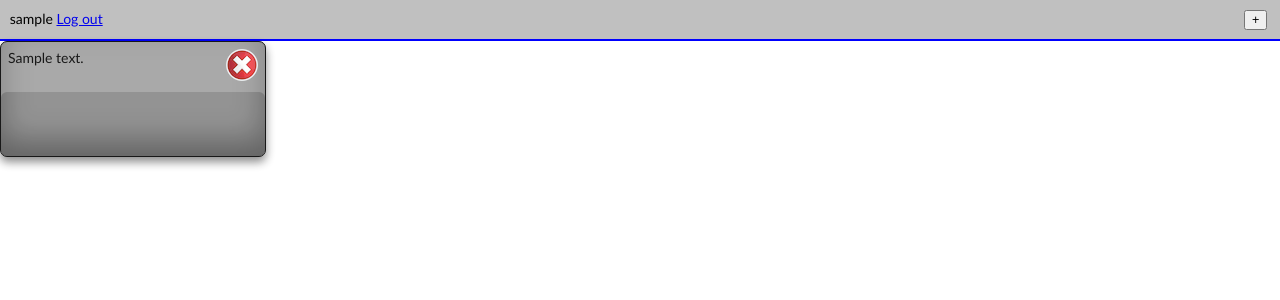
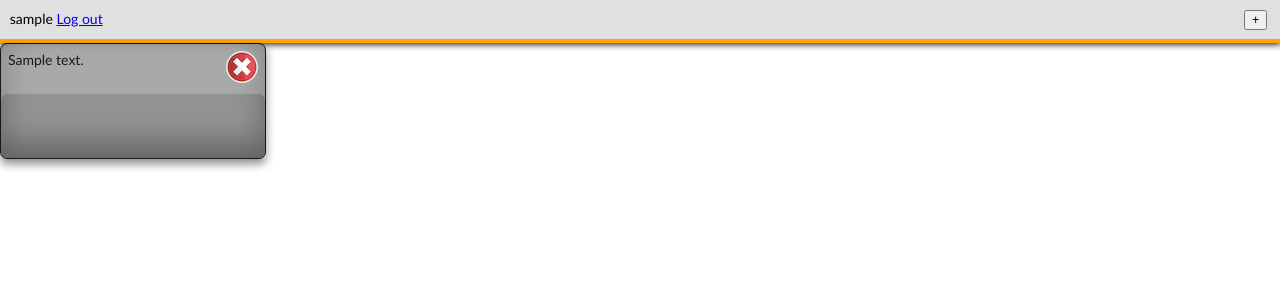
Before and after one commit to hammar/Noteboard, a Python web app: template templates/index.html in a window 1280 px wide. Shown: the top 300 px of the page. Run offline with Jinja, Linux system fonts and the light colour scheme; the template is opened without the code that fills it: most values are stand-ins (such as "Sample title", 1, 10 or a date in 2020); some libraries are stand-ins or nearby versions.

Commit message:
Nicer formatting.

```diff
--- /dev/null
+++ b/css/admin.css
@@ -0,0 +1,3 @@
+div#content {
+	padding: 1em;
+}
--- a/css/noteboard.css
+++ b/css/noteboard.css
@@ -1,18 +1,4 @@
-body {
-	margin: 0;
-	padding: 0;
-	font-family: Trebuchet MS, Tahoma, Verdana, Arial, sans-serif;
-	font-size: 14px;
-}
-
 .ui-widget { font-size: 12px; }
-
-div#header {
-	border-bottom: 2px solid blue;
-	background-color: silver;
-	padding: 0.7em;
-	height: 1.4em;
-}
 
 div.note {
 	position: absolute;
--- /dev/null
+++ b/css/shared.css
@@ -0,0 +1,14 @@
+body {
+	margin: 0;
+	padding: 0;
+	font-family: Trebuchet MS, Tahoma, Verdana, Arial, sans-serif;
+	font-size: 14px;
+}
+
+div#header {
+	border-bottom: 4px solid orange;
+	box-shadow: 0 0 0.5em 1px black;
+	background-color: #E0E0E0;
+	padding: 0.7em;
+	height: 1.4em;
+}
--- a/templates/base.html
+++ /dev/null
@@ -1,104 +0,0 @@
-<html>
-<head>
-	<title>Noteboard</title>
-	<link rel="stylesheet" type="text/css" href="http://ajax.googleapis.com/ajax/libs/jqueryui/1.10.1/themes/base/jquery-ui.css" />
-	<link rel="stylesheet" type="text/css" href="css/noteboard.css" />
-	<script src="http://ajax.googleapis.com/ajax/libs/jquery/1.9.1/jquery.min.js"></script>
-	<script src="http://ajax.googleapis.com/ajax/libs/jqueryui/1.10.1/jquery-ui.min.js"></script>
-	<script>
-	function makeDraggable() {
-		$(this).draggable({
-			stop: function(event, ui) {
-				$.ajax({
-					url: "/rest/note/" + event.target.id,
-					type: "POST",
-					contentType: "application/json",
-					dataType: "json",
-					data: JSON.stringify({"note": {"yCoord": ui.position.top, "xCoord": ui.position.left}})
-				});
-			}
-		});
-	}
-	function makeDeletable() {
-		$(this).click(function(event) {
-			$("#delete-confirm").dialog({
-				resizable: false,
-				height:200,
-				modal: true,
-				buttons: {
-					"Delete": function() {
-						var key = $(event.target).closest("div").attr('id');
-						$.ajax({
-							url: "/rest/note/" + key,
-							type: "DELETE",
-						});
-						$(event.target).closest("div").remove();
-						$(this).dialog( "close" );
-					},
-					Cancel: function() {
-						$(this).dialog( "close" );
-					}
-				}
-			});
-		});
-	}
-	$(document).ready(function() {
-		$(".note").each(makeDraggable);
-		$(".deleteButton").each(makeDeletable);
-		$( "#newNote-form" ).dialog({
-			autoOpen: false,
-			height: 275,
-			width: 265,
-			modal: true,
-			buttons: {
-				"Create note": function() {
-					var text =  $("#newNote-text").val();
-					var color = $("#newNote-color").val();
-					var xCoord = Math.floor(window.innerWidth/2)-125;
-					var yCoord = Math.floor(window.innerHeight/2)-50;
-					var note = {"note": {"text":text, "color":color, "yCoord":yCoord, "xCoord":xCoord}};
-					$.ajax({
-						url: "/rest/note",
-						type: "POST",
-						contentType: "application/json",
-						data: JSON.stringify(note)
-					}).done(function(msg) {
-						var templateNote = $("div#newNote-template");
-						$newNote = templateNote.clone();
-						$newNote.attr("id",msg);
-						$newNote.css("background-color", color);
-						$newNote.css("display", "");
-						$newNote.offset({ top: yCoord, left: xCoord});
-						$newNote.children("span.noteText").text(text);
-						$newNote.children("img.deleteButton").each(makeDeletable);
-						$newNote.each(makeDraggable);
-						$("#content").append($newNote);
-					});
-					$( this ).dialog( "close" );
-				},
-				Cancel: function() {
-					$( this ).dialog( "close" );
-				}
-			},
-			close: function() {
-				$(".newNote-field").each(function() {
-					$(this).val("");
-				});
-			}
-		});
-		$("#newButton").click(function(event) {
-			$( "#newNote-form" ).dialog( "open" );
-		});
-	});
-	</script>
-</head>
-<body>
-	<div id="header">
-		<span id="userName">{{ user_name }}</span> <a id="logoutLink" href="{{ logout_url }}">Log out</a>
-		<button id="newButton">+</button>
-	</div>
-	<div id="content">
-        {% block content %}{% endblock %}
-    </div>
-</body>
-</html>
--- a/templates/index.html
+++ b/templates/index.html
@@ -1,6 +1,104 @@
-{% extends "base.html" %}
-
-{% block content %}
+<html>
+<head>
+	<title>Noteboard</title>
+	<link rel="stylesheet" type="text/css" href="http://ajax.googleapis.com/ajax/libs/jqueryui/1.10.1/themes/base/jquery-ui.css" />
+	<link rel="stylesheet" type="text/css" href="/css/shared.css" />
+	<link rel="stylesheet" type="text/css" href="/css/noteboard.css" />
+	<script src="http://ajax.googleapis.com/ajax/libs/jquery/1.9.1/jquery.min.js"></script>
+	<script src="http://ajax.googleapis.com/ajax/libs/jqueryui/1.10.1/jquery-ui.min.js"></script>
+	<script>
+	function makeDraggable() {
+		$(this).draggable({
+			stop: function(event, ui) {
+				$.ajax({
+					url: "/rest/note/" + event.target.id,
+					type: "POST",
+					contentType: "application/json",
+					dataType: "json",
+					data: JSON.stringify({"note": {"yCoord": ui.position.top, "xCoord": ui.position.left}})
+				});
+			}
+		});
+	}
+	function makeDeletable() {
+		$(this).click(function(event) {
+			$("#delete-confirm").dialog({
+				resizable: false,
+				height:200,
+				modal: true,
+				buttons: {
+					"Delete": function() {
+						var key = $(event.target).closest("div").attr('id');
+						$.ajax({
+							url: "/rest/note/" + key,
+							type: "DELETE",
+						});
+						$(event.target).closest("div").remove();
+						$(this).dialog( "close" );
+					},
+					Cancel: function() {
+						$(this).dialog( "close" );
+					}
+				}
+			});
+		});
+	}
+	$(document).ready(function() {
+		$(".note").each(makeDraggable);
+		$(".deleteButton").each(makeDeletable);
+		$( "#newNote-form" ).dialog({
+			autoOpen: false,
+			height: 275,
+			width: 265,
+			modal: true,
+			buttons: {
+				"Create note": function() {
+					var text =  $("#newNote-text").val();
+					var color = $("#newNote-color").val();
+					var xCoord = Math.floor(window.innerWidth/2)-125;
+					var yCoord = Math.floor(window.innerHeight/2)-50;
+					var note = {"note": {"text":text, "color":color, "yCoord":yCoord, "xCoord":xCoord}};
+					$.ajax({
+						url: "/rest/note",
+						type: "POST",
+						contentType: "application/json",
+						data: JSON.stringify(note)
+					}).done(function(msg) {
+						var templateNote = $("div#newNote-template");
+						$newNote = templateNote.clone();
+						$newNote.attr("id",msg);
+						$newNote.css("background-color", color);
+						$newNote.css("display", "");
+						$newNote.offset({ top: yCoord, left: xCoord});
+						$newNote.children("span.noteText").text(text);
+						$newNote.children("img.deleteButton").each(makeDeletable);
+						$newNote.each(makeDraggable);
+						$("#content").append($newNote);
+					});
+					$( this ).dialog( "close" );
+				},
+				Cancel: function() {
+					$( this ).dialog( "close" );
+				}
+			},
+			close: function() {
+				$(".newNote-field").each(function() {
+					$(this).val("");
+				});
+			}
+		});
+		$("#newButton").click(function(event) {
+			$( "#newNote-form" ).dialog( "open" );
+		});
+	});
+	</script>
+</head>
+<body>
+	<div id="header">
+		<span id="userName">{{ user_name }}</span> <a id="logoutLink" href="{{ logout_url }}">Log out</a>
+		<button id="newButton">+</button>
+	</div>
+	<div id="content">
 		<div id="delete-confirm" title="Remove note?">
 			<p><span class="ui-icon ui-icon-alert" style="float: left; margin: 0 7px 20px 0;"></span>This note will be permanently deleted and cannot be recovered. Are you sure?</p>
 		</div>
@@ -31,4 +129,6 @@
 				<span class="noteText">{{note.text}}</span>
 			</div>
 		{% endfor %}
-{% endblock %}
+    </div>
+</body>
+</html>
```
Also changed, not shown: templates/admin.html (+15 -3 lines). Lines whose indentation alone changed are shown as unchanged.
